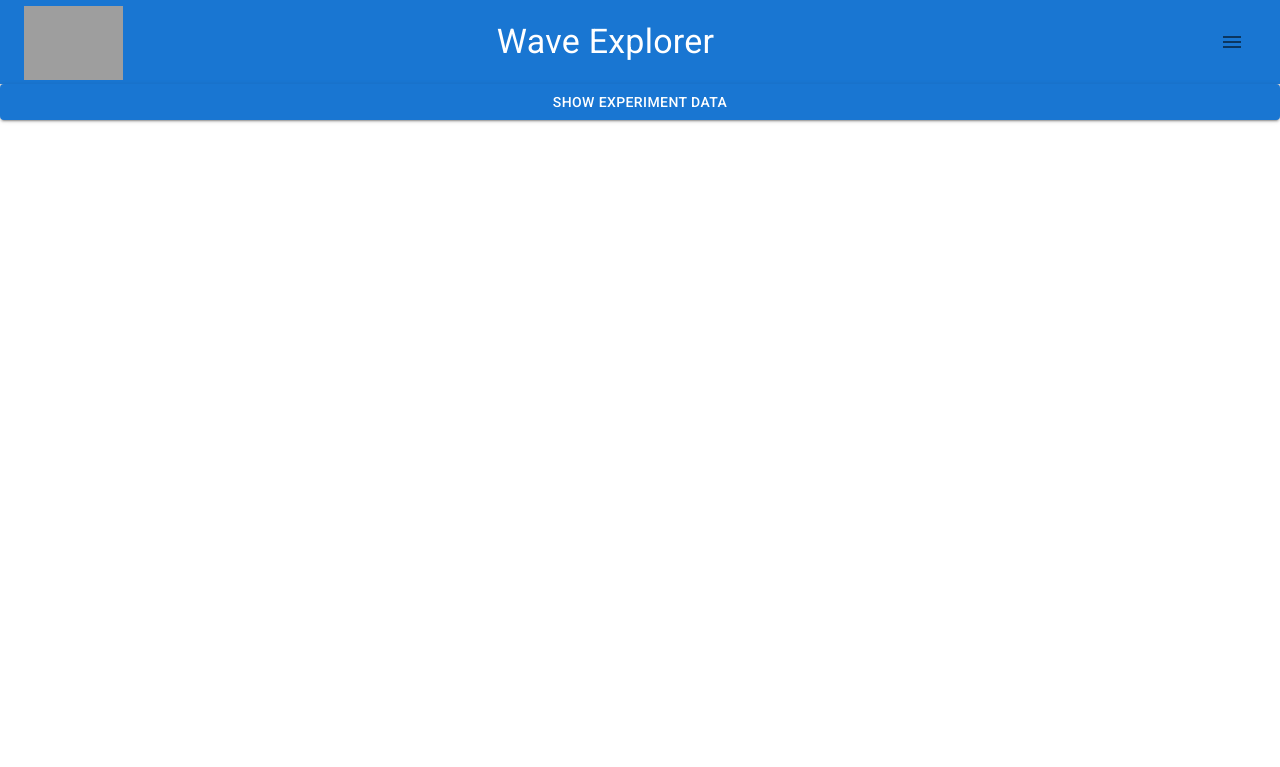
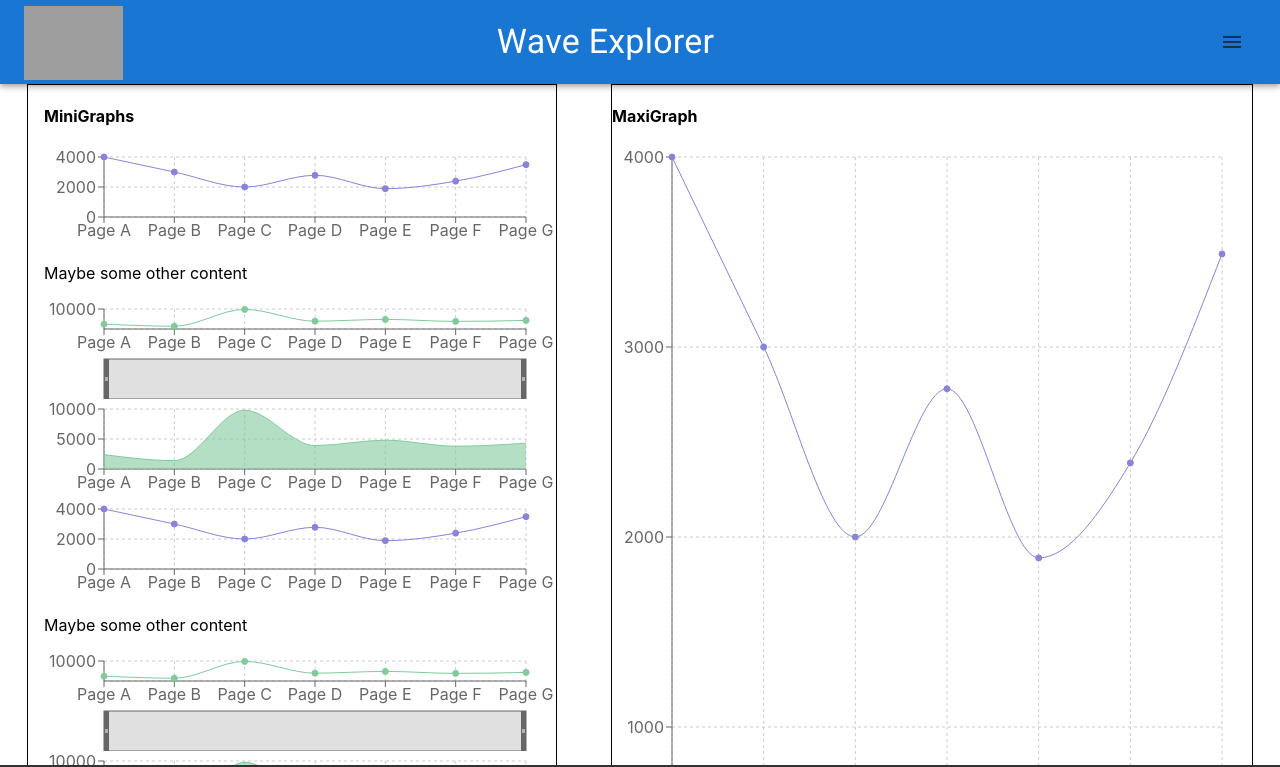
Before and after one commit to rbgreenway3rd/Wave-Explorer-Client-OLDER, a React (Create React App) app: page / in a window 1280 px wide. Shown: the top 767 px of the page. Built offline with nearby package versions, Linux system fonts and the light colour scheme; grey boxes are pictures that could not be loaded.

Commit message:
fixed minor bugs... simplified styling slightly.

```diff
--- a/src/components/footer/Footer.css
+++ b/src/components/footer/Footer.css
@@ -1,13 +1,16 @@
 .footer-container {
   padding-bottom: 0.2rem;
-    position:fixed;
+  position: fixed;
   bottom: 0;
-
+  height: 2rem;
   width: 100%;
-    background: rgba(50,50,50,1);
+  background: rgba(50, 50, 50, 1);
   display: flex;
   flex-direction: column;
-    margin: 0;
+
+  margin-right: 0;
+  margin-left: 0;
+  margin-bottom: 0;
 }
 
 .footer-contents-primary {
--- a/src/components/homepage/Home.js
+++ b/src/components/homepage/Home.js
@@ -6,7 +6,7 @@ export function Home() {
   return (
     <div className="home">
       <NavBar />
-      <DataVizContainer style={{ height: "auto" }} />
+      <DataVizContainer />
       <Footer />
     </div>
   );
--- a/src/components/homepage/dataviz/DataVizContainer.css
+++ b/src/components/homepage/dataviz/DataVizContainer.css
@@ -1,45 +1,15 @@
-* {
-    box-sizing: border-box;
+.container {
+  margin-bottom: 2.3rem;
 }
 
-html, body {
-    width: 100%;
-    height: 100%;
+.graph__container {
+  display: flex;
+  justify-content: space-around;
 }
 
-.container {
-    /* display: flex; */
-    position: sticky;
-    /* flex-direction: column; */
-    width: 100%;
-    height: auto;
-    max-width: 100vw;
-    max-height: 100vh;
-    justify-content: center;
-    margin: 0;
-    border: solid 2px black
+.maxigraph {
+  border: solid black 1px;
 }
-
-.wrapper {
-    display: flex;
-    /* position:absolute; */
-    flex-direction: row;
-    justify-content: center;
-    width: 100%;
-    height: 100%;
-    border: solid 1px black;
-    margin: 0;
-    padding-bottom: 2rem;
+.minigraphs {
+  border: solid black 1px;
 }
-
-.image_container {
-    position: sticky;
-    margin: 0;
-}
-
-.plate_image {
-    display: flex;
-    /* max-height: inherit; */
-    justify-content: center;
-    margin: 0;
-}
--- a/src/components/homepage/dataviz/DataVizContainer.js
+++ b/src/components/homepage/dataviz/DataVizContainer.js
@@ -1,9 +1,10 @@
 import React, { useState } from "react";
-// import "./DataVizContainer.css";
+import "./DataVizContainer.css";
 import MaxiGraph from "./maxigraph/MaxiGraph";
 import MiniGraphs from "./minigraphs/MiniGraphs";
 import { PlateImage } from "./imaging/PlateImage";
 import Button from "@mui/material/Button";
+import ExperimentImageDataMapping from "./imaging/ExperimentImageMapping";
 
 export function DataVizContainer() {
   const [showData, setShowData] = useState(false);
@@ -20,15 +21,15 @@ export function DataVizContainer() {
 
   return (
     <div className="container">
-      {/* <div className="wrapper">
+      <div className="graph__container">
         <div className="minigraphs">
           <MiniGraphs />
         </div>
         <div className="maxigraph">
           <MaxiGraph />
         </div>
-      </div> */}
-      <div className="image_container">
+      </div>
+      <div className="image__container">
         <Button
           variant="contained"
           onClick={() => showHideDiv((prev) => !prev)}
@@ -39,8 +40,8 @@ export function DataVizContainer() {
           {buttonText}
         </Button>
         {showData && (
-          <div className="plate_image">
-            <PlateImage />
+          <div className="experiment_image_data_mapping">
+            <ExperimentImageDataMapping />
           </div>
         )}
       </div>
--- a/src/components/homepage/dataviz/imaging/ExperimentImageMapping.js
+++ b/src/components/homepage/dataviz/imaging/ExperimentImageMapping.js
@@ -57,9 +57,9 @@ function ExperimentImageDataMapping() {
     }
   };
 
-  // <---- NOTE ---->
+  // <------- NOTE! ------->
   // Backend 'experiment_image' view module is configured to only fetch the first 10 items in 'experimentimage' array to manage performance
-  // <---- NOTE ---->
+  // <------- NOTE! ------->
 
   function getExperimentImageData() {
     return fetch("http://localhost:8000/experimentimage", {
@@ -75,6 +75,11 @@ function ExperimentImageDataMapping() {
     getExperimentImageData();
   }, []);
 
+  // <------- NOTE! ------->
+  // <- NEEDS TO BE FIXED ->
+  // 'getExperimentImageData()' runs twice when component renders...
+  // <------- NOTE! ------->
+
   return (
     <div className="container">
       <h1 className="experiment__image__header">Experiment Data:</h1>
@@ -84,10 +89,7 @@ function ExperimentImageDataMapping() {
           id={`image--${image.experimentimageid}`}
           key={image.experimentimageid}
         >
-          <h2>
-            Experiment ID:{" "}
-            {image.experimentindicatorid.experimentid.experimentid}
-          </h2>
+          <h2>Experiment Image ID: {image.experimentimageid}</h2>
           <section>
             <h3 className="experiment__image__id">Basic Info:</h3>
             <div className="experiment__image__id">
--- a/src/components/homepage/dataviz/minigraphs/MiniGraphs.css
+++ b/src/components/homepage/dataviz/minigraphs/MiniGraphs.css
@@ -1,3 +1,3 @@
 .minigraphcharts {
-    margin-left: 1rem;
+  margin-left: 1rem;
 }
```
Lines whose indentation alone changed are shown as unchanged.
